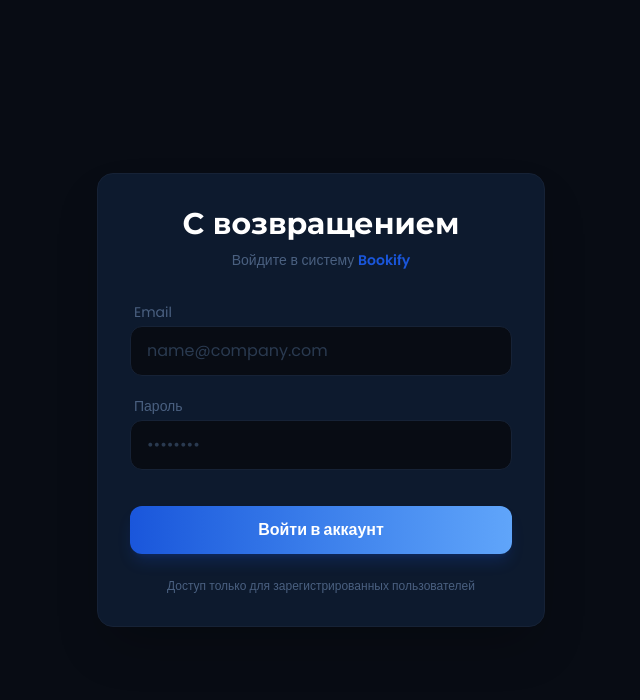
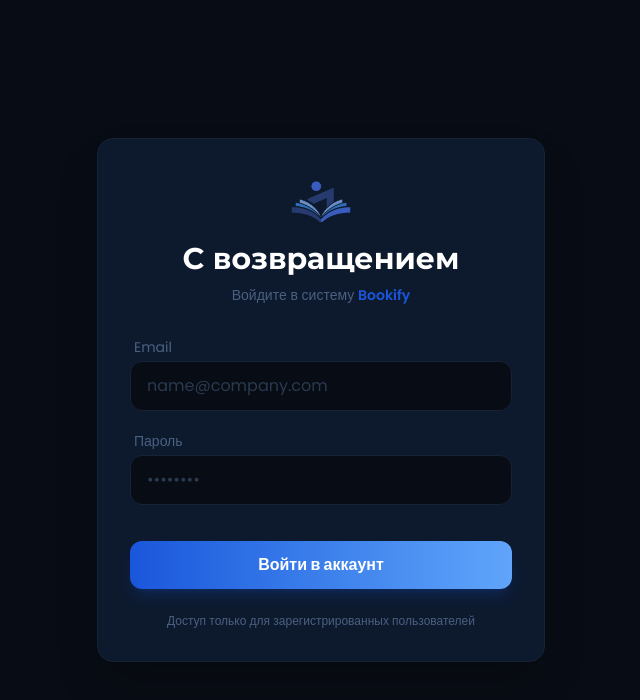
Before and after one commit to Magzhan2010/Bookify, a Next.js app: page /login in a window 1280 px wide. Shown: the top 700 px of the page, without its empty margins (319-959 px from the left). Built offline with nearby package versions, Linux system fonts and the light colour scheme.

Commit message:
Added styles to login,register

```diff
--- a/app/admin/page.jsx
+++ b/app/admin/page.jsx
@@ -141,6 +141,8 @@ const Admin = () => {
           >
             📊 Отчеты
           </button>
+          <button className="bg-[#162236] hover:bg-sky-500/20 hover:text-sky-400 text-[#4a6080] transition-all py-2 px-5 rounded-xl border border-white/5 font-medium text-sm"
+            onClick={() => router.push('/library')}>Главная страница</button>
           <button
             className="bg-[#162236] hover:bg-red-500/20 hover:text-red-400 text-[#4a6080] transition-all py-2 px-5 rounded-xl border border-white/5 font-medium text-sm"
             onClick={handleGetOut}
--- a/app/login/page.jsx
+++ b/app/login/page.jsx
@@ -37,11 +37,18 @@ const Login = () => {
         onSubmit={handleSubmit}
         className="w-full max-w-md bg-[#0d1a2e] border border-[#162236] rounded-2xl p-8 shadow-2xl"
       >
-      	<div className="mb-8 text-center">
-          <h1 className="text-3xl font-bold text-white mb-2">
+      	<div className="mb-8 text-center flex flex-col items-center justify-center">
+          <img
+            src="/lb_logo.png"
+            alt="dls-library logo"
+            className="relative opacity-80 hover:scale-110 transition-all duration-300"
+            width={70}
+            height={70}
+          />
+          <h1 className="text-xl md:text-3xl font-bold text-white mb-2">
             С возвращением
           </h1>
-          <p className="text-[#4a6080] text-sm">
+          <p className="text-[#4a6080] text-xs md:text-sm">
           	Войдите в систему <span className="text-[#1a56db] font-semibold">Bookify</span>
           </p>
         </div>
--- a/app/register/page.jsx
+++ b/app/register/page.jsx
@@ -30,8 +30,15 @@ const Register = (	) => {
         onSubmit={handleSubmit}
         className="w-full max-w-md bg-[#0d1a2e] border border-[#162236] rounded-2xl p-8 shadow-2xl"
       >
-      	<div className="mb-8 text-center">
-          <h1 className="text-3xl font-bold text-white mb-2">
+      	<div className="mb-8 text-center flex flex-col items-center justify-center">
+          <img
+            src="/lb_logo.png"
+            alt="dls-library logo"
+            className="relative opacity-80 hover:scale-110 transition-all duration-300"
+            width={70}
+            height={70}
+          />
+          <h1 className="text-xl md:text-3xl font-bold text-white mb-2">
             Зарегистрироваться
           </h1>
           <p className="text-[#4a6080] text-sm">
```
